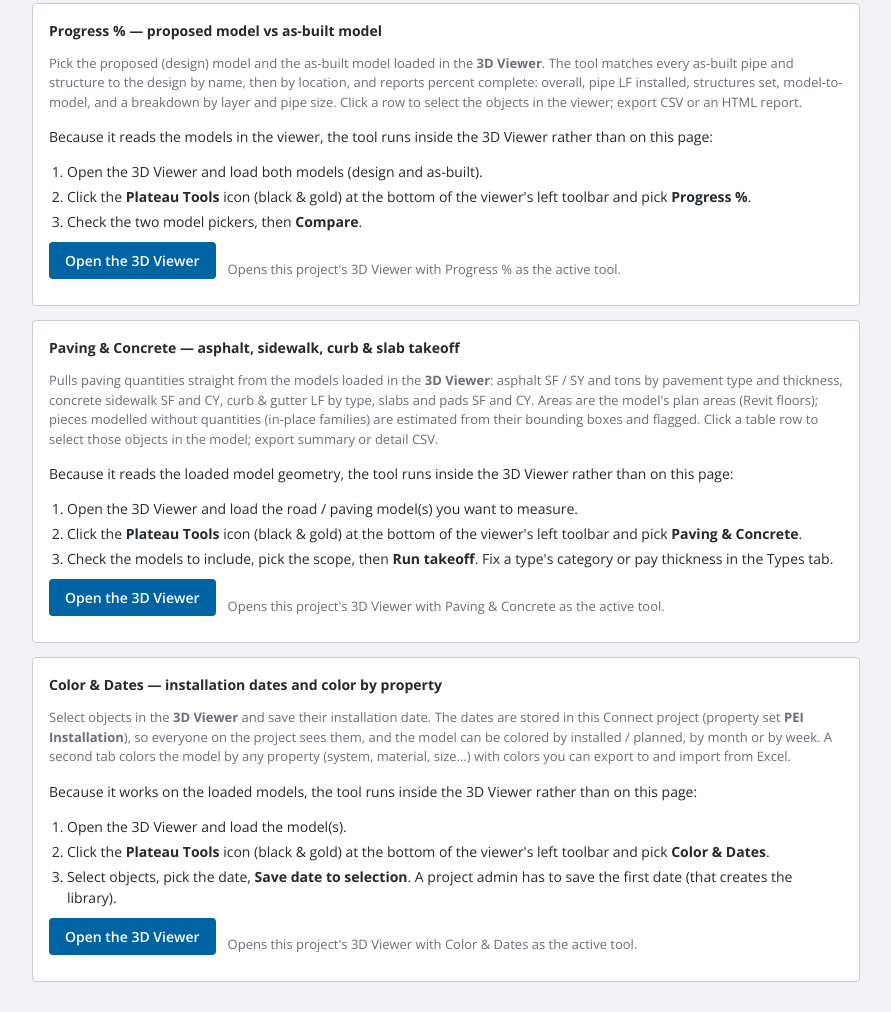
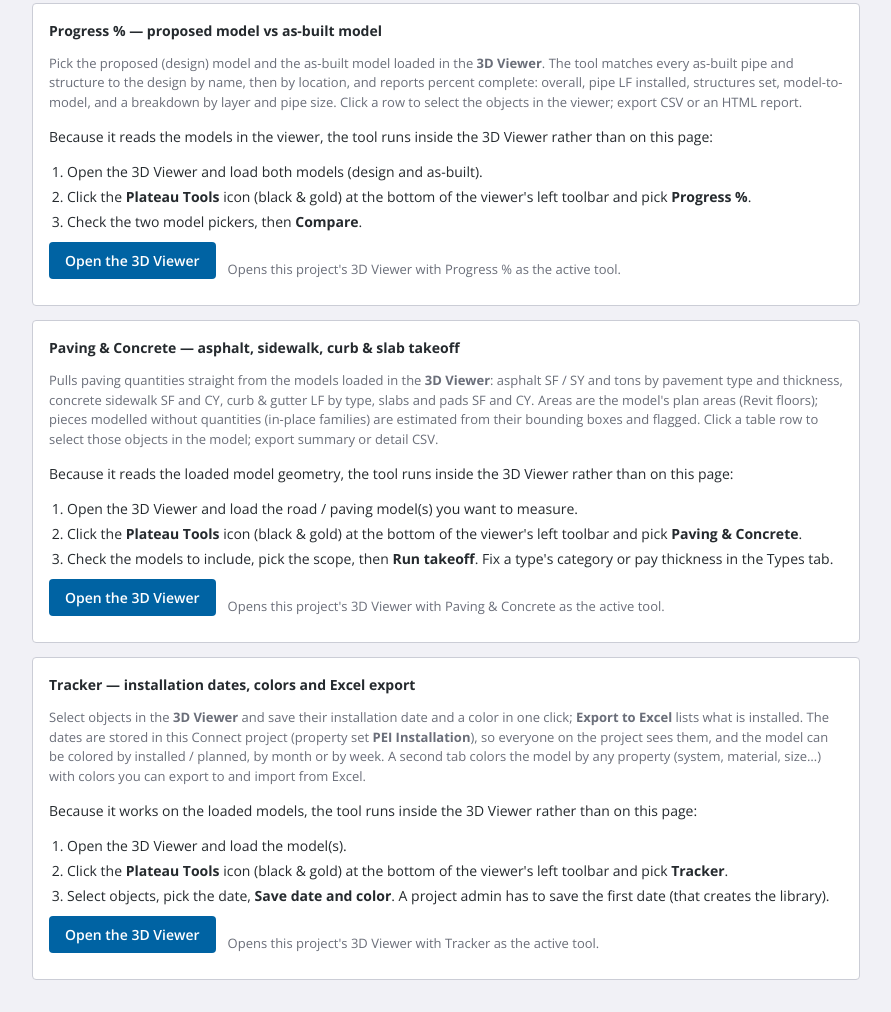
Before and after one commit to abetorres77/plateau-connect-tools, a plain HTML site: page index.html in a window 1280 px wide. Shown: the part 809-1821 px from the top of the page, without its empty margins (194-1085 px from the left). Drawn offline with nearby package versions, Linux system fonts and the light colour scheme.

Commit message:
Rename Color & Dates to Tracker (index.html)

```diff
--- a/index.html
+++ b/index.html
@@ -232,17 +232,17 @@
 
   <div id="view-install">
     <div class="card">
-      <h2>Color &amp; Dates &mdash; installation dates and color by property</h2>
-      <p class="muted">Select objects in the <strong>3D Viewer</strong> and save their installation date. The dates are stored in this Connect project (property set <strong>PEI Installation</strong>), so everyone on the project sees them, and the model can be colored by installed / planned, by month or by week. A second tab colors the model by any property (system, material, size&hellip;) with colors you can export to and import from Excel.</p>
+      <h2>Tracker &mdash; installation dates, colors and Excel export</h2>
+      <p class="muted">Select objects in the <strong>3D Viewer</strong> and save their installation date and a color in one click; <strong>Export to Excel</strong> lists what is installed. The dates are stored in this Connect project (property set <strong>PEI Installation</strong>), so everyone on the project sees them, and the model can be colored by installed / planned, by month or by week. A second tab colors the model by any property (system, material, size&hellip;) with colors you can export to and import from Excel.</p>
       <p>Because it works on the loaded models, the tool runs inside the 3D Viewer rather than on this page:</p>
       <ol class="steps">
         <li>Open the 3D Viewer and load the model(s).</li>
-        <li>Click the <strong>Plateau Tools</strong> icon (black &amp; gold) at the bottom of the viewer&#39;s left toolbar and pick <strong>Color &amp; Dates</strong>.</li>
-        <li>Select objects, pick the date, <strong>Save date to selection</strong>. A project admin has to save the first date (that creates the library).</li>
+        <li>Click the <strong>Plateau Tools</strong> icon (black &amp; gold) at the bottom of the viewer&#39;s left toolbar and pick <strong>Tracker</strong>.</li>
+        <li>Select objects, pick the date, <strong>Save date and color</strong>. A project admin has to save the first date (that creates the library).</li>
       </ol>
       <div class="row">
         <button id="btn-open-viewer-install">Open the 3D Viewer</button>
-        <span class="muted">Opens this project&#39;s 3D Viewer with Color &amp; Dates as the active tool.</span>
+        <span class="muted">Opens this project&#39;s 3D Viewer with Tracker as the active tool.</span>
       </div>
       <div id="install-status" class="muted"></div>
     </div>
@@ -257,7 +257,7 @@
       <div class="row"><button class="launch" data-tool="props" style="width:100%;text-align:left">Object Properties<br><span class="muted" style="font-weight:400;color:#fff;opacity:.85">Description, material, size, layer, elevations and coordinates of the selected objects</span></button></div>
       <div class="row"><button class="launch" data-tool="completion" style="width:100%;text-align:left">Progress %<br><span class="muted" style="font-weight:400;color:#fff;opacity:.85">Percent complete: proposed model vs as-built model, by pipe length and structure count</span></button></div>
       <div class="row"><button class="launch" data-tool="paving" style="width:100%;text-align:left">Paving &amp; Concrete<br><span class="muted" style="font-weight:400;color:#fff;opacity:.85">Asphalt SF / SY / tons, sidewalk and slab SF / CY, curb LF by type from the loaded models</span></button></div>
-      <div class="row"><button class="launch" data-tool="install" style="width:100%;text-align:left">Color &amp; Dates<br><span class="muted" style="font-weight:400;color:#fff;opacity:.85">Save installation dates on objects in Connect; color the model by date or by any property</span></button></div>
+      <div class="row"><button class="launch" data-tool="install" style="width:100%;text-align:left">Tracker<br><span class="muted" style="font-weight:400;color:#fff;opacity:.85">Save an installation date and color on objects in Connect, export what is installed to Excel, color by any property</span></button></div>
     </div>
   </div>
 
@@ -350,7 +350,7 @@ async function init() {
       { title: "Object Properties", icon: ICON, command: "props" },
       { title: "Progress %", icon: ICON, command: "completion" },
       { title: "Paving & Concrete", icon: ICON, command: "paving" },
-      { title: "Color & Dates", icon: ICON, command: "install" },
+      { title: "Tracker", icon: ICON, command: "install" },
       { title: "File Converter", icon: ICON, command: "convert" },
       { title: "QTO Takeoff", icon: ICON, command: "qto" },
       { title: "About", icon: ICON, command: "about" }
```
